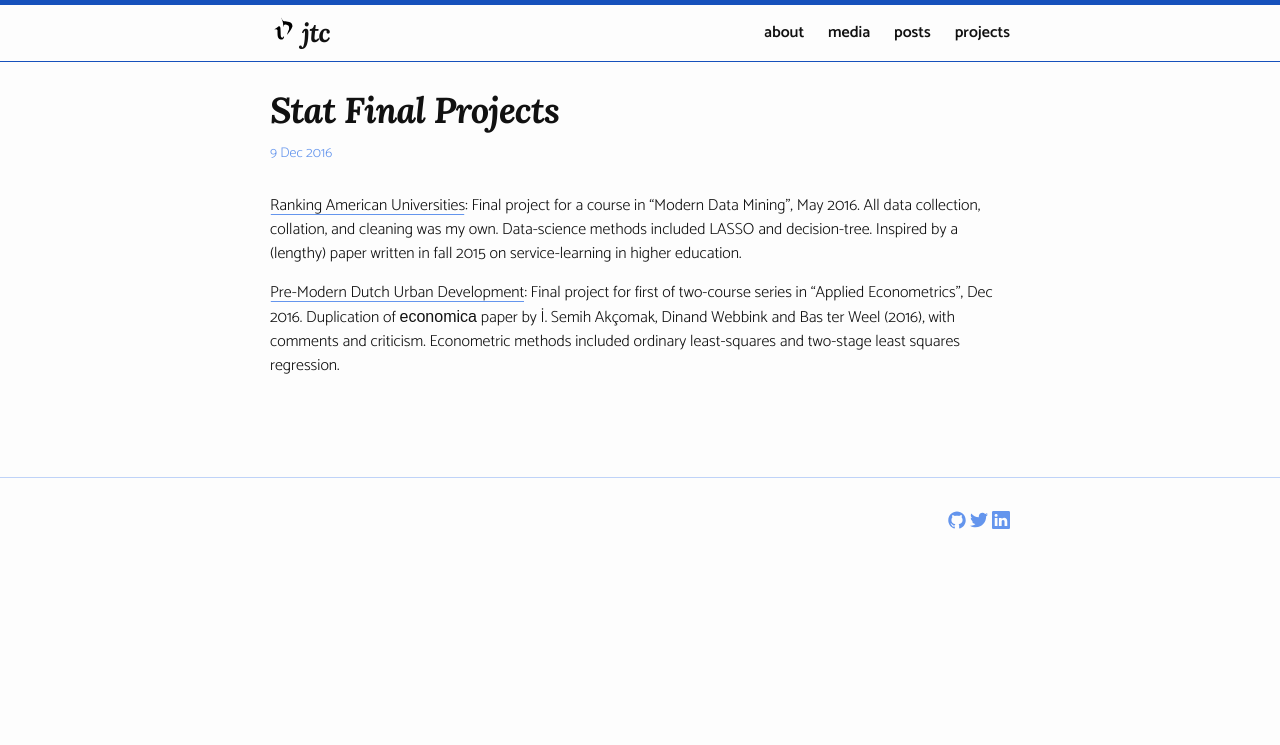
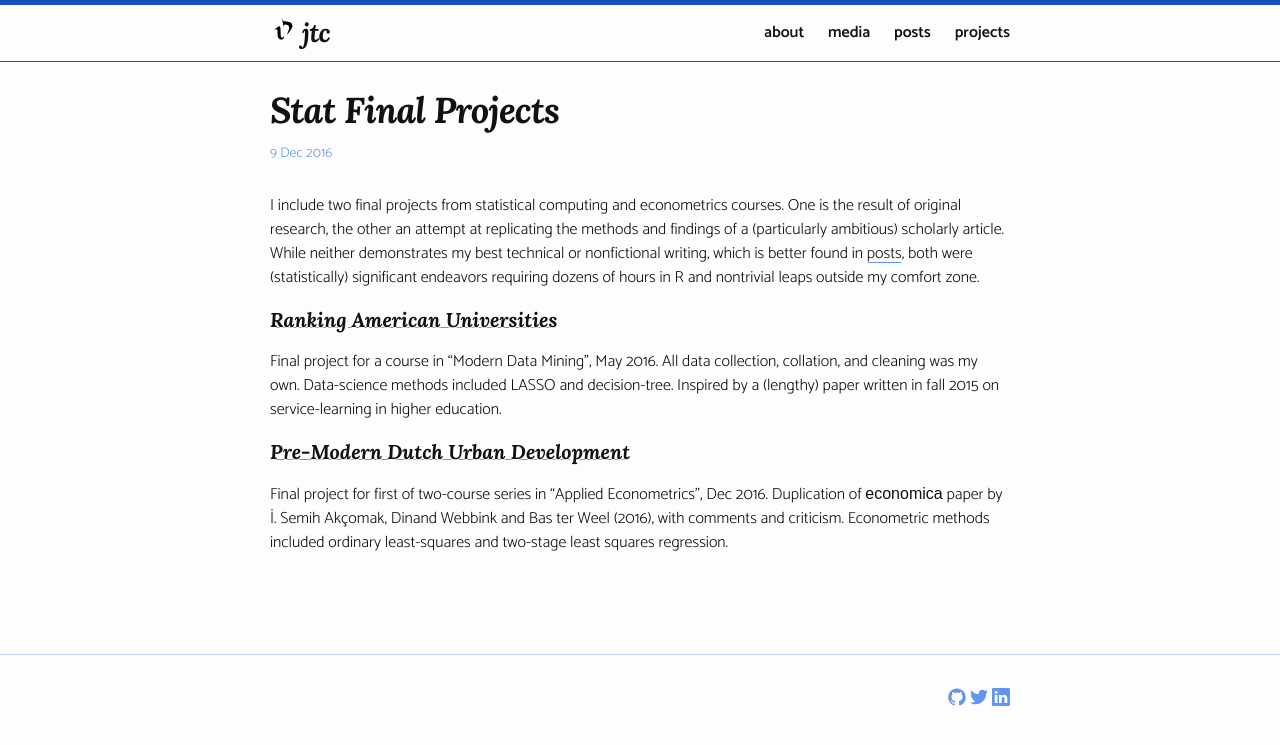
Before and after one commit to reubenmc/jtcohen6.github.io, a Jekyll site: the page built from projects/stat-final-projects/index.md, in a window 1280 px wide. Shown: the top 745 px of the page. Built offline with Jekyll 4.4.1, drawn with Linux system fonts in a browser that asks for light colours; nearby versions of some CDN libraries; some web fonts are replaced.

Commit message:
minor fixes

```diff
--- a/projects/stat-final-projects/index.md
+++ b/projects/stat-final-projects/index.md
@@ -5,7 +5,11 @@ date:   2016-12-09
 exclude: true
 ---
 
-[Ranking American Universities](stat471final): Final project for a course in "Modern Data Mining", May 2016. All data collection, collation, and cleaning was my own. Data-science methods included LASSO and decision-tree. Inspired by a (lengthy) paper written in fall 2015 on service-learning in higher education.
+I include two final projects from statistical computing and econometrics courses. One is the result of original research, the other an attempt at replicating the methods and findings of a (particularly ambitious) scholarly article. While neither demonstrates my best technical or nonfictional writing, which is better found in [posts](/posts), both were (statistically) significant endeavors requiring dozens of hours in R and nontrivial leaps outside my comfort zone.
 
-[Pre-Modern Dutch Urban Development](stat520final): Final project for first of two-course series in "Applied Econometrics", Dec 2016. Duplication of *Economica* paper by İ. Semih Akçomak, Dinand Webbink and Bas ter Weel (2016), with comments and criticism. Econometric methods included ordinary least-squares and two-stage least squares regression.
+#### [Ranking American Universities](stat471final)
+Final project for a course in "Modern Data Mining", May 2016. All data collection, collation, and cleaning was my own. Data-science methods included LASSO and decision-tree. Inspired by a (lengthy) paper written in fall 2015 on service-learning in higher education.
+
+#### [Pre-Modern Dutch Urban Development](stat520final)
+Final project for first of two-course series in "Applied Econometrics", Dec 2016. Duplication of *Economica* paper by İ. Semih Akçomak, Dinand Webbink and Bas ter Weel (2016), with comments and criticism. Econometric methods included ordinary least-squares and two-stage least squares regression.
 <div>&nbsp;</div>
```
Also changed, not shown: _layouts/project.html (deleted, +0 -14 lines), _posts/2015-09-07-review-becoming-penn.md (+2 -2 lines), _posts/2017-03-23-debate-thyself.md (+1 -1 lines), about/index.md (+1 -1 lines), projects/index.md (+4 -4 lines).
